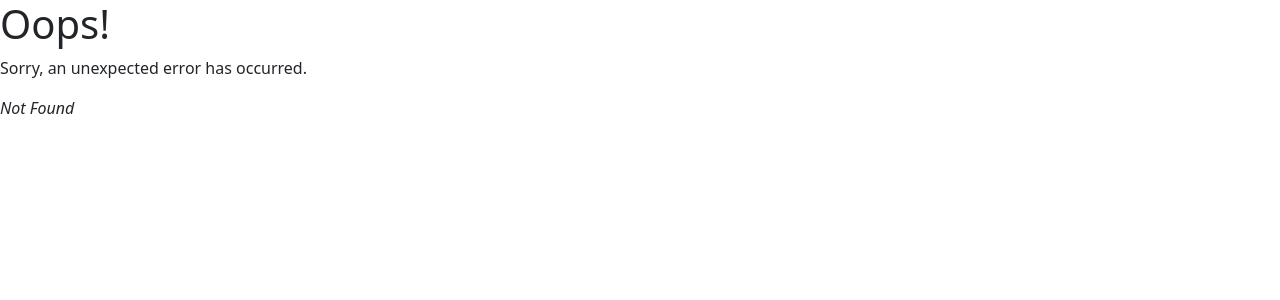
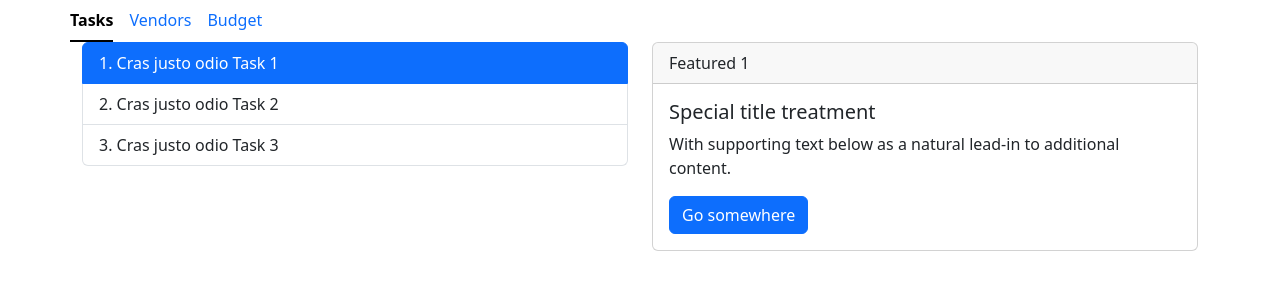
Before and after one commit to juandsierra82/stacia-frontend, a React (Create React App) app: page /project/1/tasks/1 in a window 1280 px wide. Before the commit this address had no page. Shown: the top 300 px of the page. Built offline with nearby package versions, Linux system fonts and the light colour scheme.

Commit message:
nav for each specific task done

```diff
--- a/src/ProjectPage/index.js
+++ b/src/ProjectPage/index.js
@@ -1,29 +1,32 @@
-import { Link, Outlet } from 'react-router-dom';
+import { NavLink, Outlet } from 'react-router-dom';
 import Nav from 'react-bootstrap/Nav';
-import Button from 'react-bootstrap/Button';
+import Container from 'react-bootstrap/Container';
+import Row from 'react-bootstrap/Row';
 
 function ProjectPage() {
   return (
-    <>
+    <Container>
+      <Row>
         <Nav variant="underline" defaultActiveKey="/home">
           <Nav.Item>
-          <Nav.Link as={Link} to="/project/1/tasks" eventKey="tasks-1">
+            <Nav.Link as={NavLink} to="tasks" eventKey="tasks-1">
               Tasks
             </Nav.Link>
           </Nav.Item>
           <Nav.Item>
-          <Nav.Link as={Link} to="/project/1/vendors" eventKey="vendors-1">
+            <Nav.Link as={NavLink} to="vendors" eventKey="vendors-1">
               Vendors
             </Nav.Link>
           </Nav.Item>
           <Nav.Item>
-          <Nav.Link as={Link} to="/project/1/budget" eventKey="budget-1">
+            <Nav.Link as={NavLink} to="budget" eventKey="budget-1">
               Budget
             </Nav.Link>
           </Nav.Item>
         </Nav>
+      </Row>
       <Outlet />
-    </>
+    </Container>
   );
 }
 
--- /dev/null
+++ b/src/TaskCard/index.js
@@ -0,0 +1,21 @@
+import Button from 'react-bootstrap/Button';
+import Card from 'react-bootstrap/Card';
+import { useParams } from 'react-router-dom';
+const TaskCard = () => {
+  const { taskId } = useParams();
+
+  return (
+    <Card>
+      <Card.Header>Featured {taskId}</Card.Header>
+      <Card.Body>
+        <Card.Title>Special title treatment</Card.Title>
+        <Card.Text>
+          With supporting text below as a natural lead-in to additional content.
+        </Card.Text>
+        <Button variant="primary">Go somewhere</Button>
+      </Card.Body>
+    </Card>
+  );
+};
+
+export default TaskCard;
--- a/src/TasksPage/index.js
+++ b/src/TasksPage/index.js
@@ -1,7 +1,31 @@
 import React from 'react';
+import ListGroup from 'react-bootstrap/ListGroup';
+import Col from 'react-bootstrap/Col';
+import Row from 'react-bootstrap/Row';
+import { Outlet, NavLink } from 'react-router-dom';
 
 const TasksPage = () => {
-  return <div>Hello Tasks World</div>;
+  return (
+    <Row>
+      {' '}
+      <Col>
+        <ListGroup numbered>
+          <ListGroup.Item as={NavLink} to="1">
+            Cras justo odio Task 1
+          </ListGroup.Item>
+          <ListGroup.Item as={NavLink} to="2">
+            Cras justo odio Task 2
+          </ListGroup.Item>
+          <ListGroup.Item as={NavLink} to="3">
+            Cras justo odio Task 3
+          </ListGroup.Item>
+        </ListGroup>
+      </Col>
+      <Col>
+        <Outlet />
+      </Col>
+    </Row>
+  );
 };
 
 export default TasksPage;
```
Also changed, not shown: src/Router/index.js (+7 -0 lines). Lines whose indentation alone changed are shown as unchanged.
